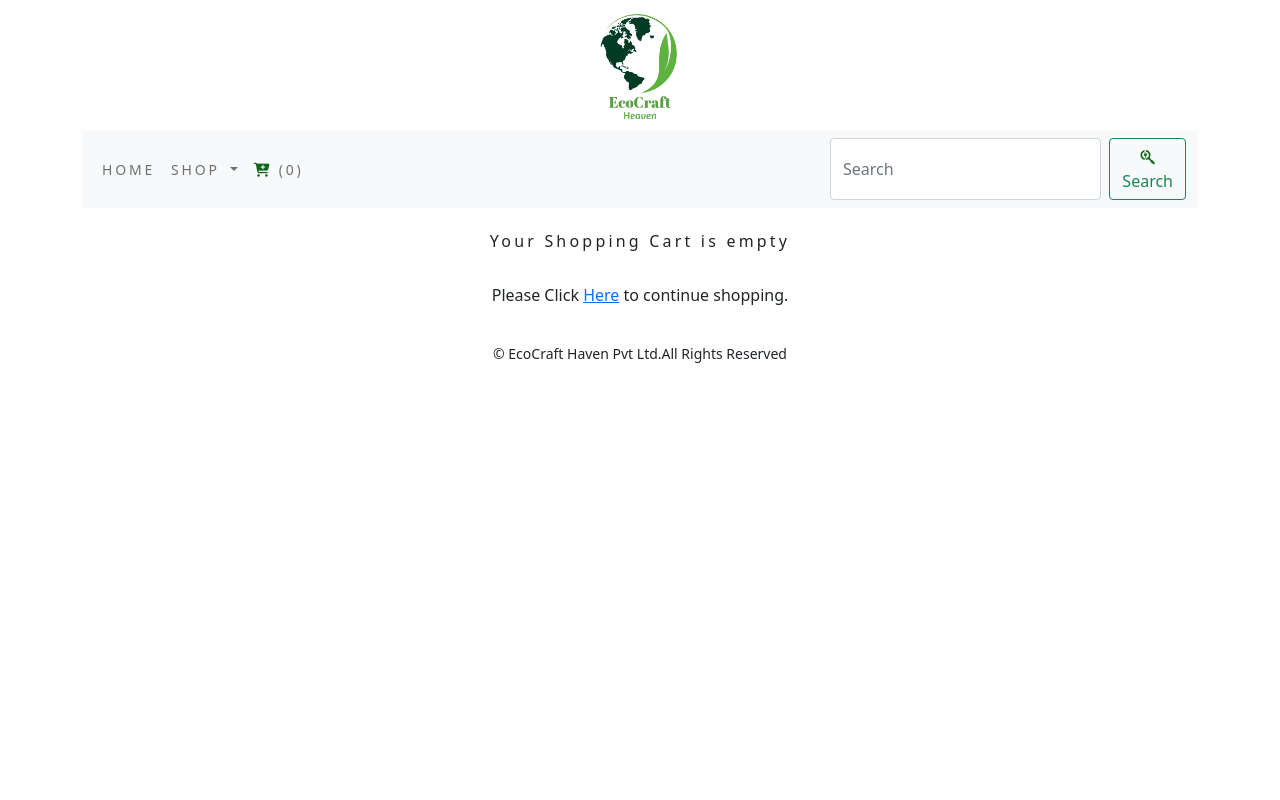
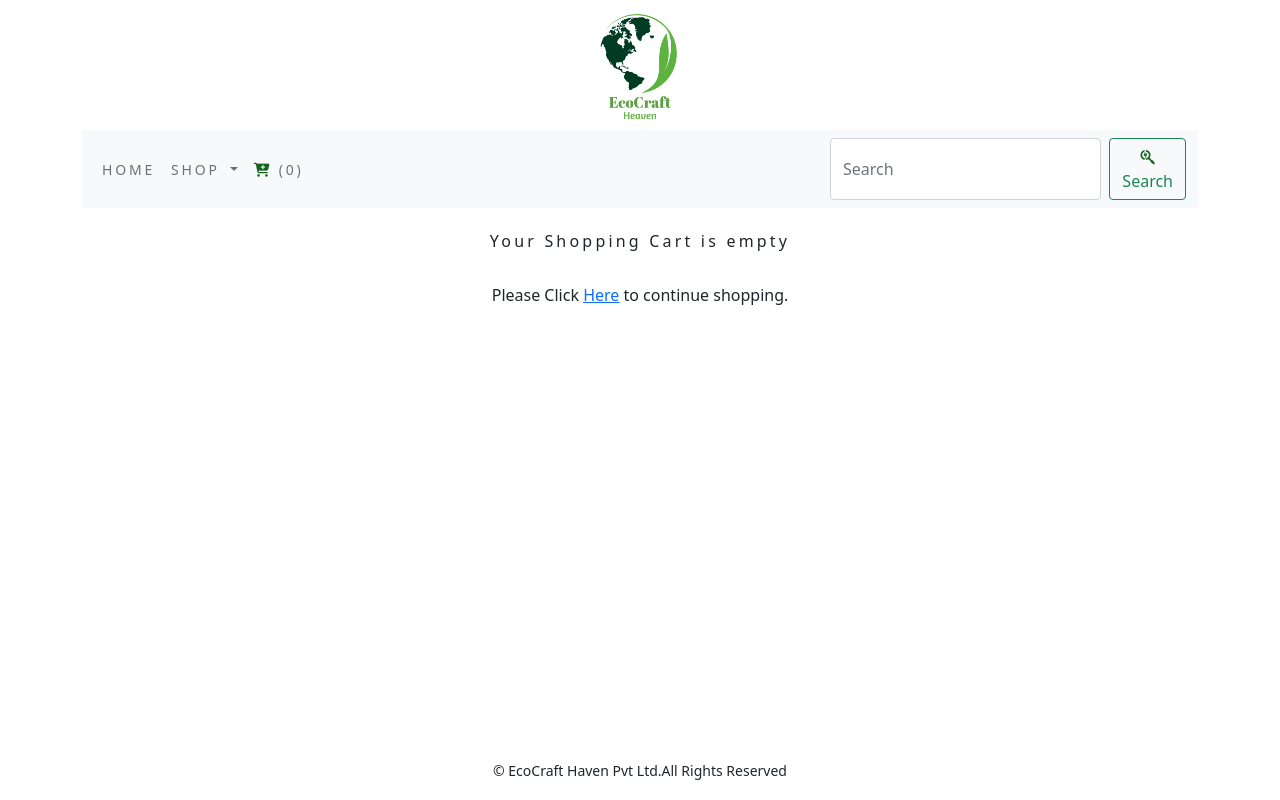
Before and after one commit to Shyno-K-Joy/Inmakes-Projects, a Django app: page /cart/ in a window 1280 px wide. Run offline with Django 4.2, Linux system fonts and the light colour scheme; data comes from the database, SQL or seed files in the repository; some libraries are stand-ins or nearby versions.

Commit message:
custom.css

```diff
--- a/ecommerceproject/static/css/custom.css
+++ b/ecommerceproject/static/css/custom.css
@@ -1,4 +1,7 @@
 body{
+    display: flex;
+    flex-direction: column;
+    min-height: 100vh;
     font-family: 'Roboto', sans-serif;
 }
 /***Navbar ***/
@@ -13,13 +16,15 @@ body{
     font-size :14px;
     text-transform :uppercase;
 }
-.my_footer{
-    background-color:white;
-    height :60px;
-}
-.my_footer{
-    padding-top :20px;
-    font-size :14px;
+.my_footer {
+    background-color: white;
+    height: 60px;
+    padding-top: 20px;
+    font-size: 14px;
+    text-align: center;
+    position: fixed;
+    bottom: 0;
+    width: 100%;
 }
 
 /*** category page ***/
```
